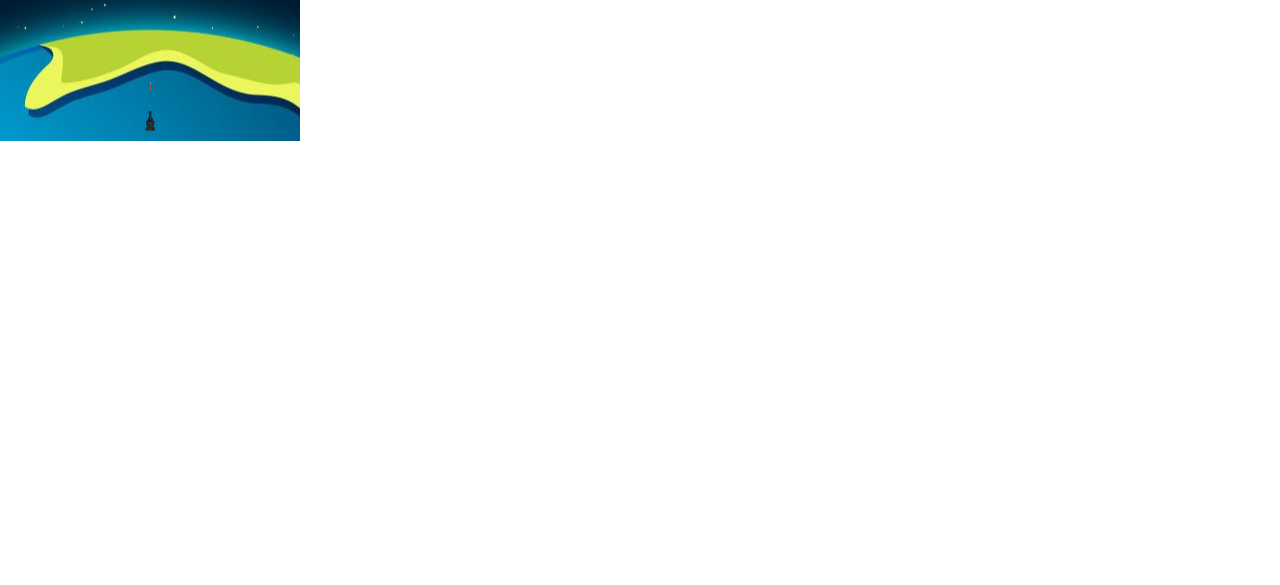
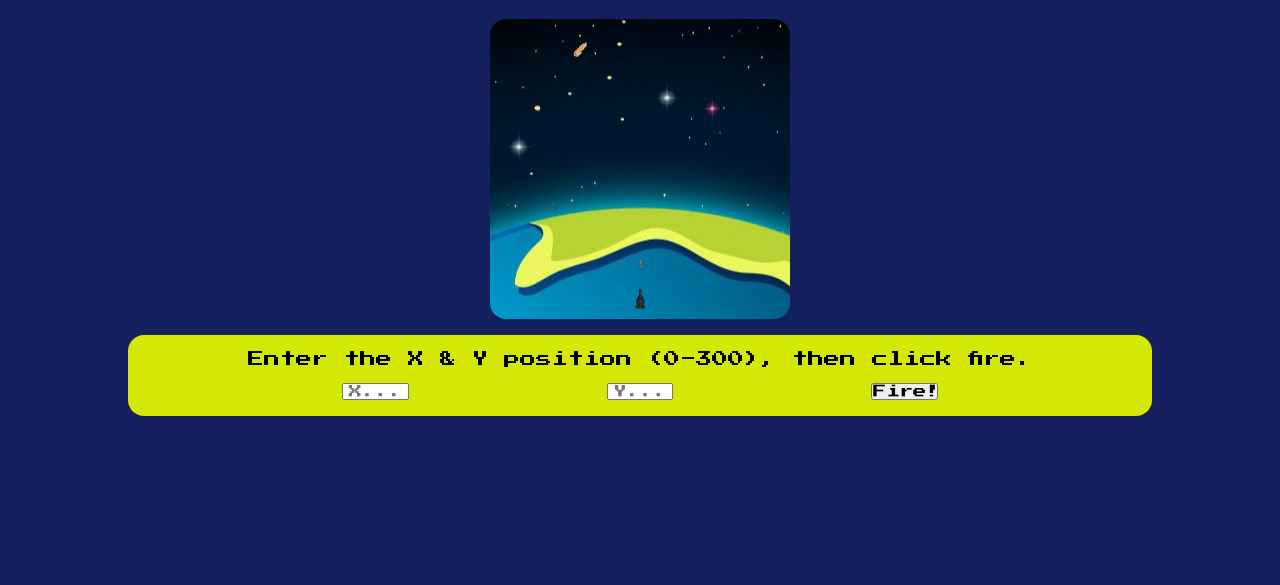
Before and after one commit to halatinn97/earthInvasion, a plain HTML site: page index.html in a window 1280 px wide. Shown: the part 215-800 px from the top of the page. Drawn offline with Linux system fonts and the light colour scheme.

Commit message:
Update style & fix errors

```diff
--- a/css/style.css
+++ b/css/style.css
@@ -2,8 +2,46 @@
     box-sizing: border-box;
     padding: 0;
     margin: 0;
+    font-family: 'Press Start 2P', cursive;
+    text-align: center;
 }
 
+#page-wrapper {
+    display: flex;
+    flex-direction: column;
+    justify-content: center;
+    align-items: center;
+    height: 100vh;
+    background-color: #14215e;
+}
+
+
+#page-text-wrapper {
+    background-color: #d5e805;
+    display: flex;
+    flex-direction: column;
+    padding: 1em;
+    width: 80%;
+    text-align-last: center;
+    border-radius: 1em;
+    margin-top: 1em;
+}
+
+h1 {
+    margin-bottom: 1em;
+    color: #d5e805;
+}
+
+#fields {
+    display: flex;
+    justify-content: space-evenly;
+    margin-top: 1em;
+}
+
+input,
+button {
+    width: 5em;
+}
 
 #stage {
     width: 300px;
@@ -19,6 +57,7 @@
     left: 0px;
     background-image: url(../images/earth.jpg);
     background-position: center;
+    border-radius: 1em;
 }
 
 #cannon {
--- a/index.html
+++ b/index.html
@@ -7,18 +7,15 @@
     <meta name="viewport" content="width=device-width, initial-scale=1.0">
     <title>Earth Invasion</title>
     <link rel="stylesheet" href="css/style.css">
+    <link rel="preconnect" href="https://fonts.googleapis.com">
+    <link rel="preconnect" href="https://fonts.gstatic.com" crossorigin>
+    <link href="https://fonts.googleapis.com/css2?family=Press+Start+2P&display=swap" rel="stylesheet">
 </head>
 
 <body>
 
     <div id="page-wrapper">
-        <div id="page-text-wrapper">
-            <p id="output">Enter the X & Y position (0-300), then click fire.</p>
-            <input id="inputX" type="text" placeholder="X...">
-            <input id="inputY" type="text" placeholder="Y...">
-        </div>
-        <button id="fire">Fire!</button>
-
+        <h1>EARTH INVASION</h1>
         <div id="stage">
             <div id="earth"></div>
             <div id="cannon"></div>
@@ -26,6 +23,15 @@
             <div id="commet"></div>
             <div id="explosion"></div>
         </div>
+
+        <div id="page-text-wrapper">
+            <p id="output">Enter the X & Y position (0-300), then click fire.</p>
+            <div id="fields">
+                <input id="inputX" type="text" placeholder="X...">
+                <input id="inputY" type="text" placeholder="Y...">
+                <button id="fire">Fire!</button>
+            </div>
+        </div>
     </div>
 
     <script type="text/javascript" src="js/script.js"></script>
--- a/js/script.js
+++ b/js/script.js
@@ -36,12 +36,11 @@ function keydownHandler(event) {
     }
 }
 
-//Game functionality
-
+//Move game objects based on game information
 function render() {
     //Position commet
-    commet.style.left = commetX + "px"; //horizontal
-    commet.style.top = commetY + "px"; //vertical
+    commet.style.left = commetX + "px"; //80px left of stage
+    commet.style.top = commetY + "px"; //20px left of stage
 
     //Position cannon
     cannon.style.left = guessX + "px";
@@ -104,9 +103,9 @@ function playGame() {
     //Check: player guesses inside commet area
 
     //Within X range
-    if (guessX >= commetX && guessX + 20) {
+    if (guessX >= commetX && guessX <= commetX + 20) {
         //Within Y range
-        if (guessY >= commetY && guessY + 20) {
+        if (guessY >= commetY && guessY <= commetY + 20) {
             gameWon = true;
             endGame();
         }
```
